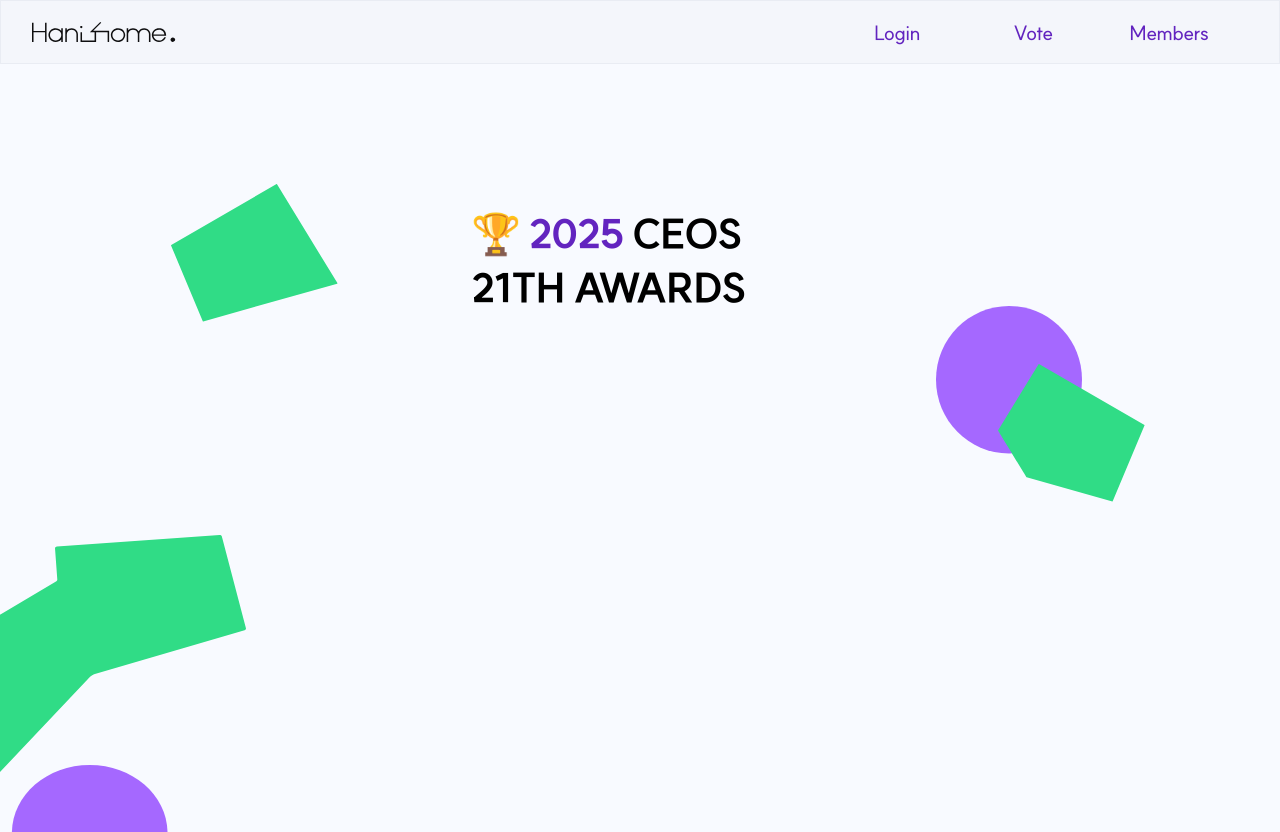
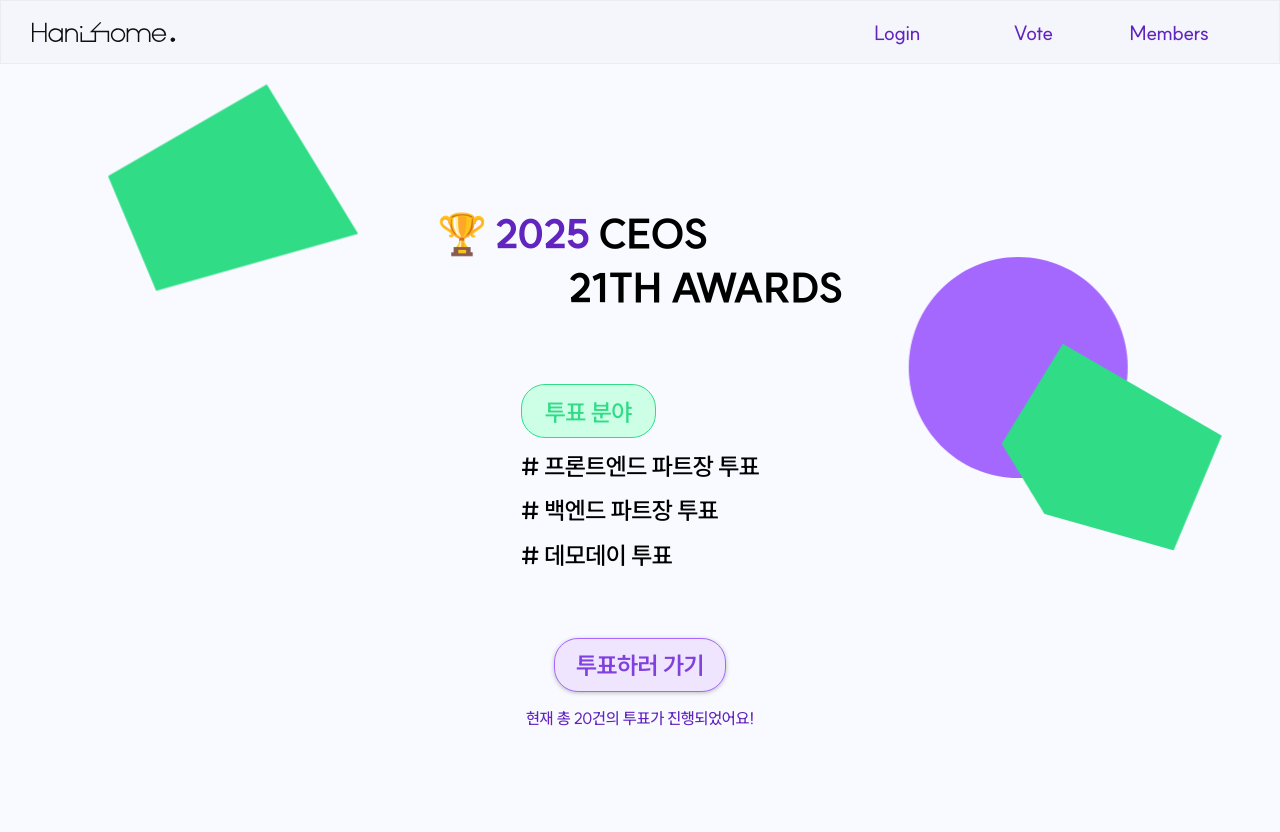
Before and after one commit to chaeyoungwon/next-vote-21th, a Next.js app in the folder next-vote-21th/: page / in a window 1280 px wide. After the commit the page ends 800 px from the top, so only its background shows below. Built offline with nearby package versions, Linux system fonts and the light colour scheme.

Commit message:
feat: 홈페이지 UI 구현

```diff
--- a/next-vote-21th/src/app/layout.tsx
+++ b/next-vote-21th/src/app/layout.tsx
@@ -37,8 +37,10 @@ export default function RootLayout({
   return (
     <html lang="ko" className={suit.className}>
       <body>
-        <Header />
-        {children}
+        <div className="flex h-screen w-screen">
+          <Header />
+          {children}
+        </div>
       </body>
     </html>
   );
--- a/next-vote-21th/src/app/page.tsx
+++ b/next-vote-21th/src/app/page.tsx
@@ -1,18 +1,54 @@
-import MainShape from "@/public/svgs/common/mainShape.svg";
+import Link from "next/link";
+
 import GreenShape from "@/public/svgs/home/greenShape.svg";
+import MainShape from "@/public/svgs/home/mainShape.svg";
 import VioletShape from "@/public/svgs/home/violetShape.svg";
 
 const HomePage = () => {
   return (
-    <div className="relative flex flex-col items-center justify-center">
-      <GreenShape className="absolute top-[22px] left-[-57px] min-md:top-[120px] min-md:left-[171px]" />
-      <VioletShape className="absolute top-[242px] right-[-72px] min-md:right-[135px]" />
-      <MainShape className="absolute top-[471px] left-[-53px] max-md:hidden" />
-      <div className="mt-[203px] ml-[-63px] flex flex-col min-md:mt-[142px]">
-        <span className="text-heading1 min-md:!text-[40px]">
-          🏆 <span className="text-violet-dark">2025</span> CEOS
-        </span>
-        <span className="text-heading1 min-md:!text-[40px]">21TH AWARDS</span>
+    <div className="relative min-h-screen w-screen overflow-x-hidden pt-16">
+      <div className="flex h-full flex-col items-center">
+        <GreenShape className="animate-fade-in-left absolute top-[86px] left-[-10%] z-[-1] opacity-0 transition-all duration-700 ease-out md:top-[119px] md:left-[150px] md:scale-150" />
+        <VioletShape className="animate-fade-in-right absolute top-[306px] right-[-10%] z-[-1] opacity-0 transition-all duration-700 ease-out md:right-[110px] md:scale-150" />
+        <MainShape className="animate-fade-in-up absolute bottom-0 left-0 z-[-1] opacity-0 transition-all delay-[300ms] duration-700 ease-out max-md:hidden" />
+
+        {/* 타이틀 */}
+        <div className="mt-[203px] ml-[-63px] flex flex-col md:mt-[142px] md:ml-0">
+          <span className="text-heading1 md:!text-[2.5rem]">
+            🏆 <span className="text-violet-dark">2025</span> CEOS
+          </span>
+          <span className="text-heading1 md:ml-[131px] md:!text-[2.5rem]">
+            21TH AWARDS
+          </span>
+
+          {/* 투표 종류 */}
+          <div className="mt-[132px] flex flex-col gap-2 md:mt-[70px] md:gap-3 md:self-center">
+            <div className="text-body1-sb border-green bg-green-light text-green h-9 w-fit rounded-3xl border px-[10px] py-[7px] md:h-[54px] md:px-[23px] md:py-[11px] md:!text-2xl">
+              투표 분야
+            </div>
+            <span className="text-body1-sb text-black md:!text-2xl">
+              # 프론트엔드 파트장 투표
+            </span>
+            <span className="text-body1-sb text-black md:!text-2xl">
+              # 백엔드 파트장 투표
+            </span>
+            <span className="text-body1-sb text-black md:!text-2xl">
+              # 데모데이 투표
+            </span>
+          </div>
+        </div>
+
+        {/* 버튼 */}
+        <div className="mt-[91px] flex flex-col items-center justify-center gap-4 md:mt-[67px]">
+          <Link href="/vote">
+            <button className="text-heading2 border-violet bg-violet-light text-violet-pressed hover:border-violet-dark hover:bg-violet hover:text-gray-0 shadow-button h-12 w-fit cursor-pointer rounded-3xl border px-[26px] py-[11px] md:h-[54px] md:px-[21px] md:py-[9px] md:!text-2xl">
+              투표하러 가기
+            </button>
+          </Link>
+          <span className="text-body1-med text-violet-dark">
+            현재 총 20건의 투표가 진행되었어요!
+          </span>
+        </div>
       </div>
     </div>
   );
--- a/next-vote-21th/src/components/header/Header.tsx
+++ b/next-vote-21th/src/components/header/Header.tsx
@@ -30,7 +30,7 @@ const Header = () => {
   }, [isOpen]);
 
   return (
-    <nav className="relative flex h-16 items-center justify-between border border-gray-200 bg-gray-100 px-[21px] py-[22px] min-md:px-[31px]">
+    <nav className="fixed top-0 left-0 z-99 flex h-16 w-full items-center justify-between border border-gray-200 bg-gray-100 px-[21px] py-[22px] min-md:px-[31px]">
       <Link href="/">
         <Logo />
       </Link>
--- a/next-vote-21th/src/styles/globals.css
+++ b/next-vote-21th/src/styles/globals.css
@@ -37,10 +37,13 @@
 }
 
 body {
+  display: flex;
   background-color: var(--color-gray-0);
+  width: 100%;
+  height: 100%;
 }
 
-@layer utilities {
+@layer components {
   /* Heading */
   .text-heading1 {
     @apply text-[1.375rem] leading-[135%] font-extrabold tracking-[-0.02em]; /* 22px */
@@ -78,6 +81,12 @@ body {
   .text-cap1-med {
     @apply text-[0.75rem] leading-[135%] font-medium tracking-[-0.02em]; /* 12px */
   }
+}
+
+@layer utilities {
+  .shadow-button {
+    box-shadow: 0px 1px 4px 0px rgba(0, 0, 0, 0.25);
+  }
 
   /* scrollbar hide */
   .scrollbar-hide::-webkit-scrollbar {
@@ -87,4 +96,48 @@ body {
     -ms-overflow-style: none;
     scrollbar-width: none;
   }
+
+  @keyframes fade-in-left {
+    0% {
+      opacity: 0;
+      transform: translateX(-2rem);
+    }
+    100% {
+      opacity: 1;
+      transform: translateX(0);
+    }
+  }
+
+  @keyframes fade-in-right {
+    0% {
+      opacity: 0;
+      transform: translateX(2rem);
+    }
+    100% {
+      opacity: 1;
+      transform: translateX(0);
+    }
+  }
+  @keyframes fade-in-up {
+    0% {
+      opacity: 0;
+      transform: translateY(1rem);
+    }
+    100% {
+      opacity: 1;
+      transform: translateY(0);
+    }
+  }
+
+  .animate-fade-in-left {
+    animation: fade-in-left 0.6s ease-out forwards;
+  }
+
+  .animate-fade-in-right {
+    animation: fade-in-right 0.6s ease-out forwards;
+  }
+
+  .animate-fade-in-up {
+    animation: fade-in-up 0.6s ease-out forwards;
+  }
 }
```
Also changed, not shown: next-vote-21th/public/svgs/home/mainShape.svg (renamed from next-vote-21th/public/svgs/common/mainShape.svg).
